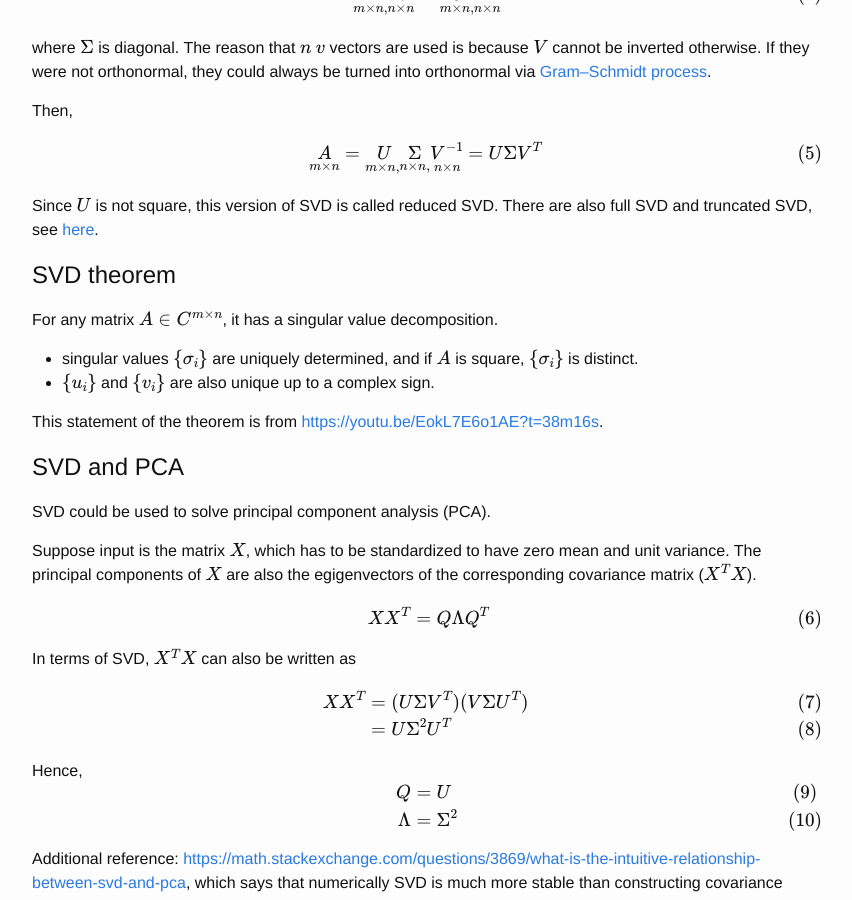
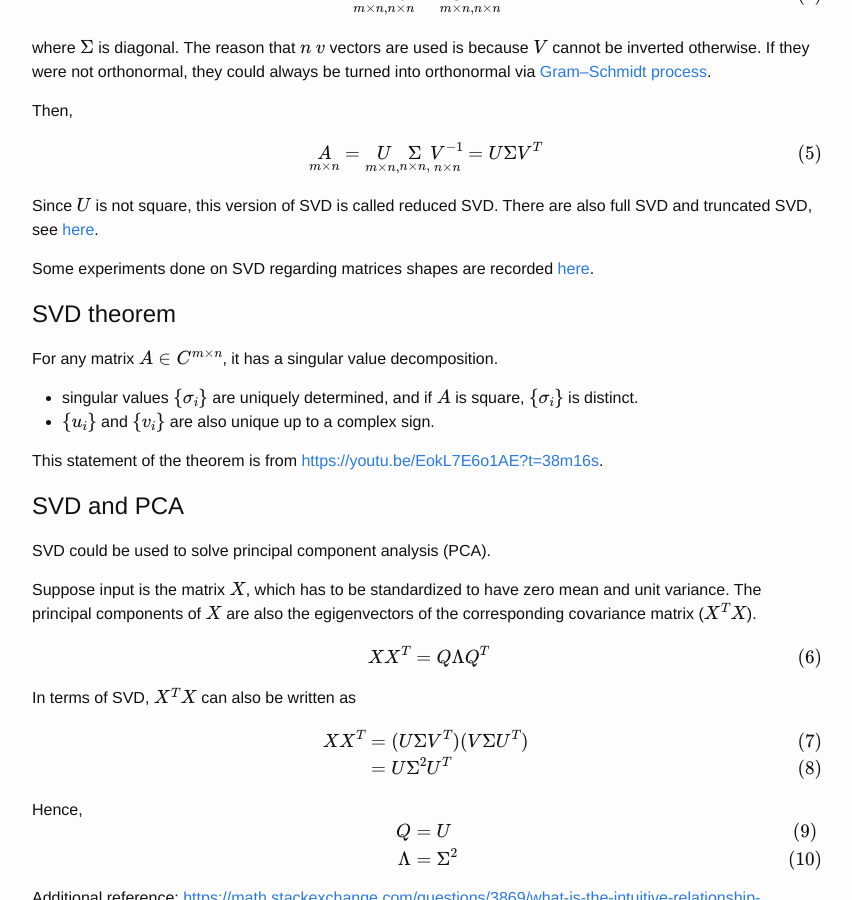
Before and after one commit to zyxue/zyxue.github.io, a Jekyll site: the page built from _posts/2018-01-29-SVD.md, in a window 1280 px wide and 900 px high, scrolled down 785 px. Shown: the whole window, without its empty margins (213-1065 px from the left). Built offline with Jekyll 4.4.1, drawn with Linux system fonts in a browser that asks for light colours; formulas are drawn with MathJax 3; comment, search, counter and statistics services are not loaded.

Commit message:
updated _posts//2018-01-29-SVD.md

```diff
--- a/_posts/2018-01-29-SVD.md
+++ b/_posts/2018-01-29-SVD.md
@@ -66,6 +66,10 @@ Since $$U$$ is not square, this version of SVD is called reduced SVD. There are
 also full SVD and truncated SVD, see
 [here](https://math.stackexchange.com/questions/2627005/are-reduced-svd-and-truncated-svd-the-same-thing/2627161#2627161).
 
+Some experiments done on SVD regarding matrices shapes are recorded
+[here](https://github.com/zyxue/sutton-barto-rl-exercises/blob/master/linear_algebra/calculating-SVD-and-shapes-of-the-resulting-matrices.ipynb).
+
+
 # SVD theorem
 
 For any matrix $$A \in C^{m \times n}$$, it has a singular value decomposition.
```
